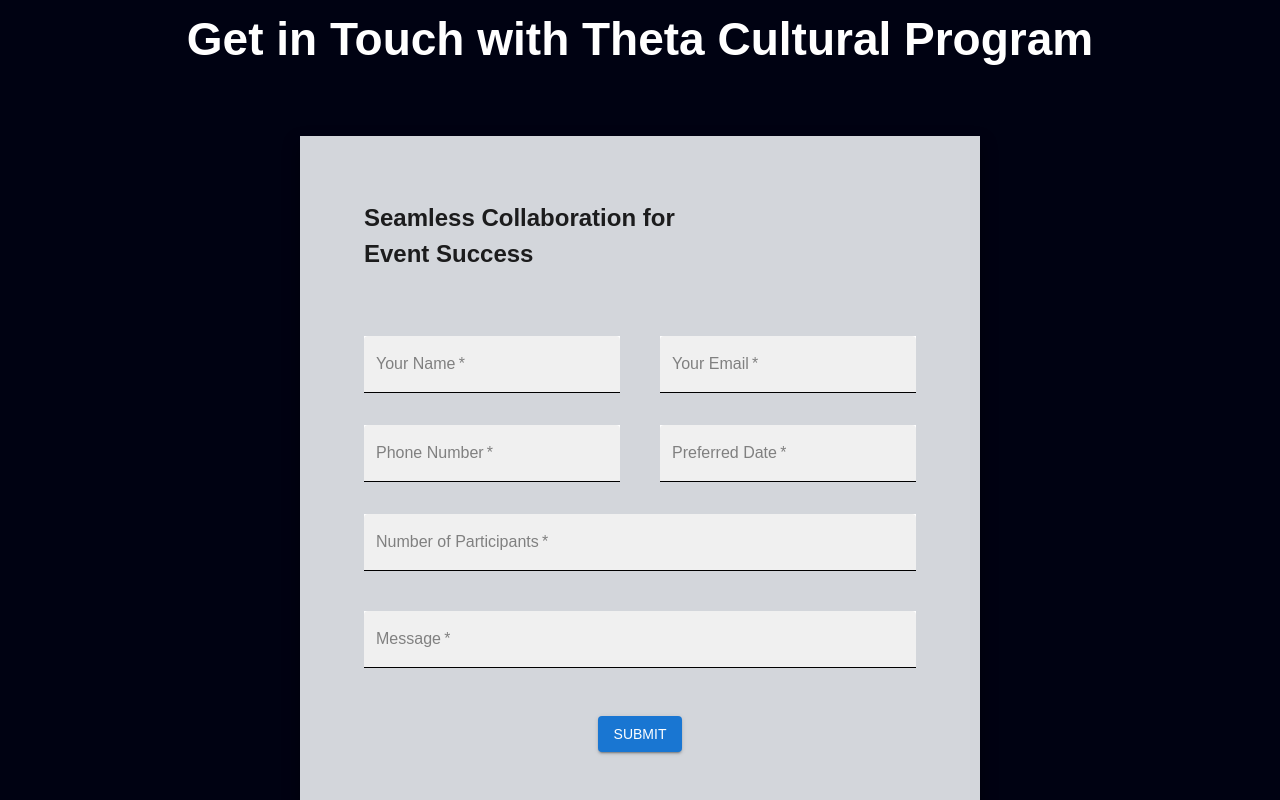
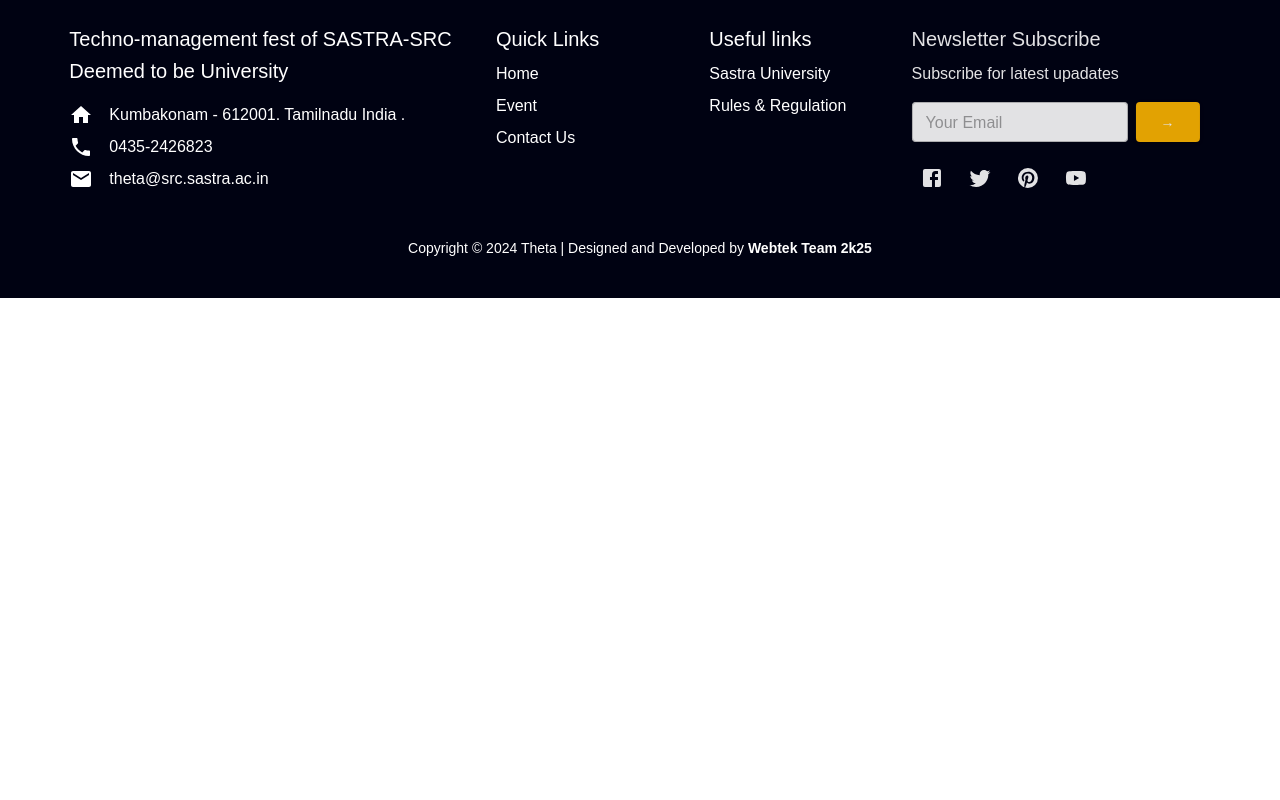
Before and after one commit to themanojking/theta-1, a React (Create React App) app: page /ContactUs in a window 1280 px wide. Shown: the part 1100-1900 px from the top of the page. After the commit the page ends 1398 px from the top, so only its background shows below. Built offline with nearby package versions, Linux system fonts and the light colour scheme.

Commit message:
removed the form in contact us

```diff
--- a/src/Pages/ContactUs.js
+++ b/src/Pages/ContactUs.js
@@ -1,7 +1,7 @@
 import React, { useEffect, useState } from 'react';
 import { createTheme, ThemeProvider } from "@mui/material/styles";
 import CssBaseline from "@mui/material/CssBaseline";
-import { Grid, Card, CardContent, Typography, Box, Button, TextField } from '@mui/material';
+import { Grid, Card, CardContent, Typography, Box,  TextField } from '@mui/material';
 import HomeIcon from '@mui/icons-material/Home';
 import PhoneIcon from '@mui/icons-material/Phone';
 import MailOutlineIcon from '@mui/icons-material/MailOutline';
@@ -226,65 +226,13 @@
                             ))}
                         </Grid>
                     </Box>
-                    <Box sx={{ pt: 5 }}>
-                        <Typography data-aos="zoom-in-up" data-aos-duration="2000" sx={{ fontSize: ['30px', '46px'], fontWeight: 600, color: '#fff', textAlign: 'center', lineHeight: 1.4, my: 8 }}>Get in Touch with Theta Cultural Program</Typography>
-                    </Box>
+
                     <Box
                         sx={{ pb: 10 }}
                         data-aos="fade-down"
                         data-aos-duration="2500"
                     >
-                        <Box
-                            sx={{
-                                display: 'flex',
-                                justifyContent: 'center',
-                                alignItems: 'center',
-                                gap: [2, 4, 10],
-                                flexWrap: 'wrap',
-                                px: [2, 4],
-                            }}
-                        >
-                            <Box
-                                sx={{
-                                    bgcolor: '#D3D6DB ',
-                                    boxShadow: "0 8px 16px rgba(0, 0, 0, 0.4)",
-                                    width: ['100%', '100%', '100%', '680px'],
-                                    height: ['auto', 'auto', 'auto', '729px'],
-                                    p: [2, 5, 8],
-                                    mb: [4, 0],
-                                }}
-                            >
-                                <Typography
-                                    sx={{
-                                        mb: [4, 6, 8],
-                                        fontWeight: '600',
-                                        fontSize: ['18px', '22px', '24px'],
-                                        width: ['100%', '80%', '65%'],
-                                    }}
-                                >
-                                    Seamless Collaboration for Event Success
-                                </Typography>
-                                <form onSubmit={handleSubmit}>
-                                    <Box sx={{ display: 'flex', gap: [2, 3, 5], flexDirection: ['column', 'row'] }}>
-                                        <CustomTextField label="Your Name" required fullWidth />
-                                        <CustomTextField label="Your Email" required fullWidth />
-                                    </Box>
-                                    <Box sx={{ display: 'flex', gap: [2, 3, 5], mt: [3, 4], flexDirection: ['column', 'row'] }}>
-                                        <CustomTextField label="Phone Number" required fullWidth />
-                                        <CustomTextField label="Preferred Date" required fullWidth />
-                                    </Box>
-                                    <Box sx={{ display: 'flex', gap: [2, 3, 5], mt: [3, 4], flexDirection: ['column'] }}>
-                                        <CustomTextField label="Number of Participants" required fullWidth />
-                                        <CustomTextField label="Message" required fullWidth />
-                                    </Box>
-                                    <Box sx={{ display: 'flex', justifyContent: 'center', mt: [4, 5, 6] }}>
-                                        <Button variant="contained" color="primary" type="submit">
-                                            Submit
-                                        </Button>
-                                    </Box>
-                                </form>
-                            </Box>
-                        </Box>
+
                     </Box>
                 </Box>
                 <Footer />
--- a/src/utility/data.js
+++ b/src/utility/data.js
@@ -36,7 +36,7 @@
     path:'/Day1'
   },
   {
-    img: "Assets/bg-2.png",
+    img: "Assets/dj.png",
     title: "THETA Day 2",
     topic: "DJ and Team Recoil",
     des: "Recoil in Action : Feel the Energy with Team Recoil's Electrifying Performance",
```
Also changed, not shown: public/Assets/dj.png (added).
